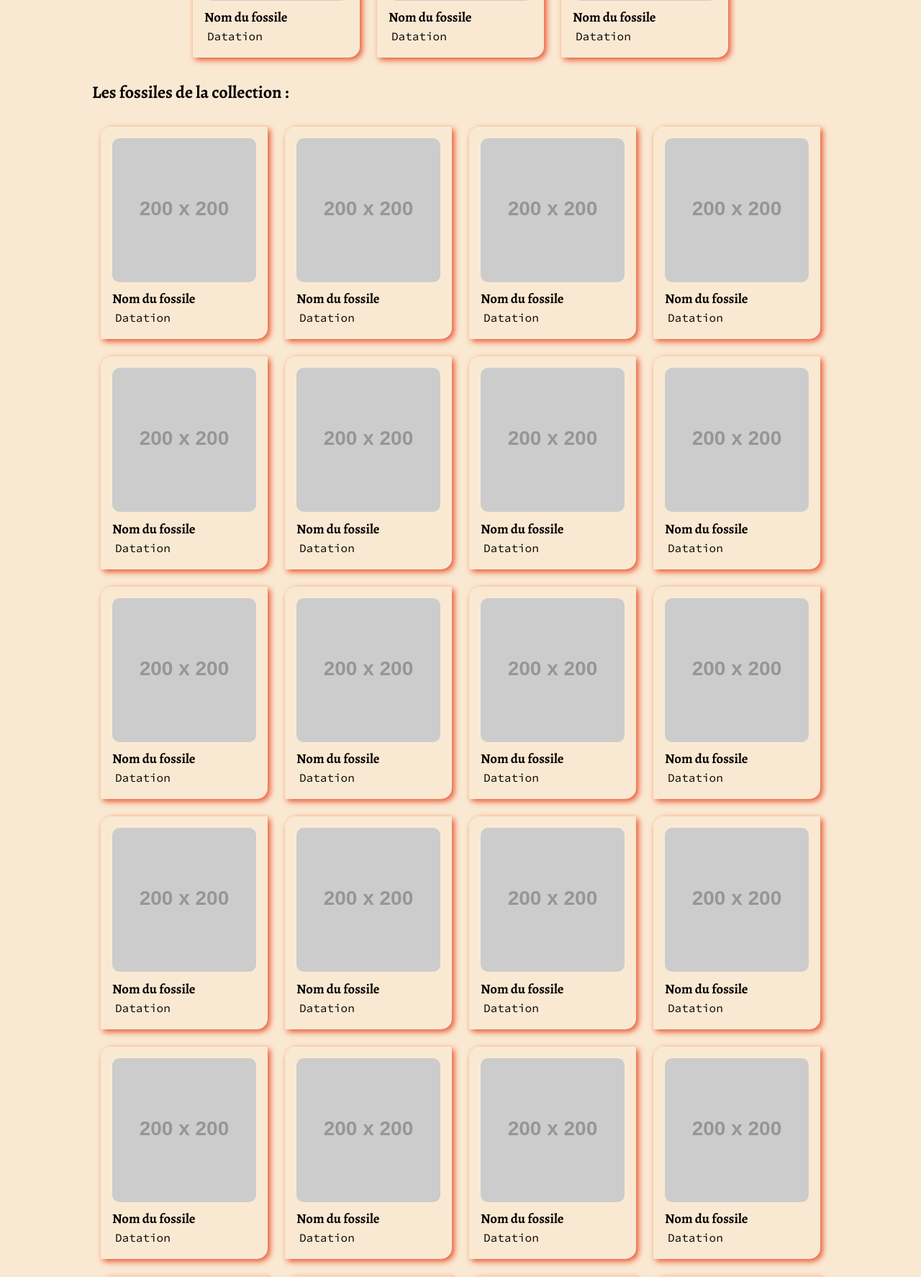
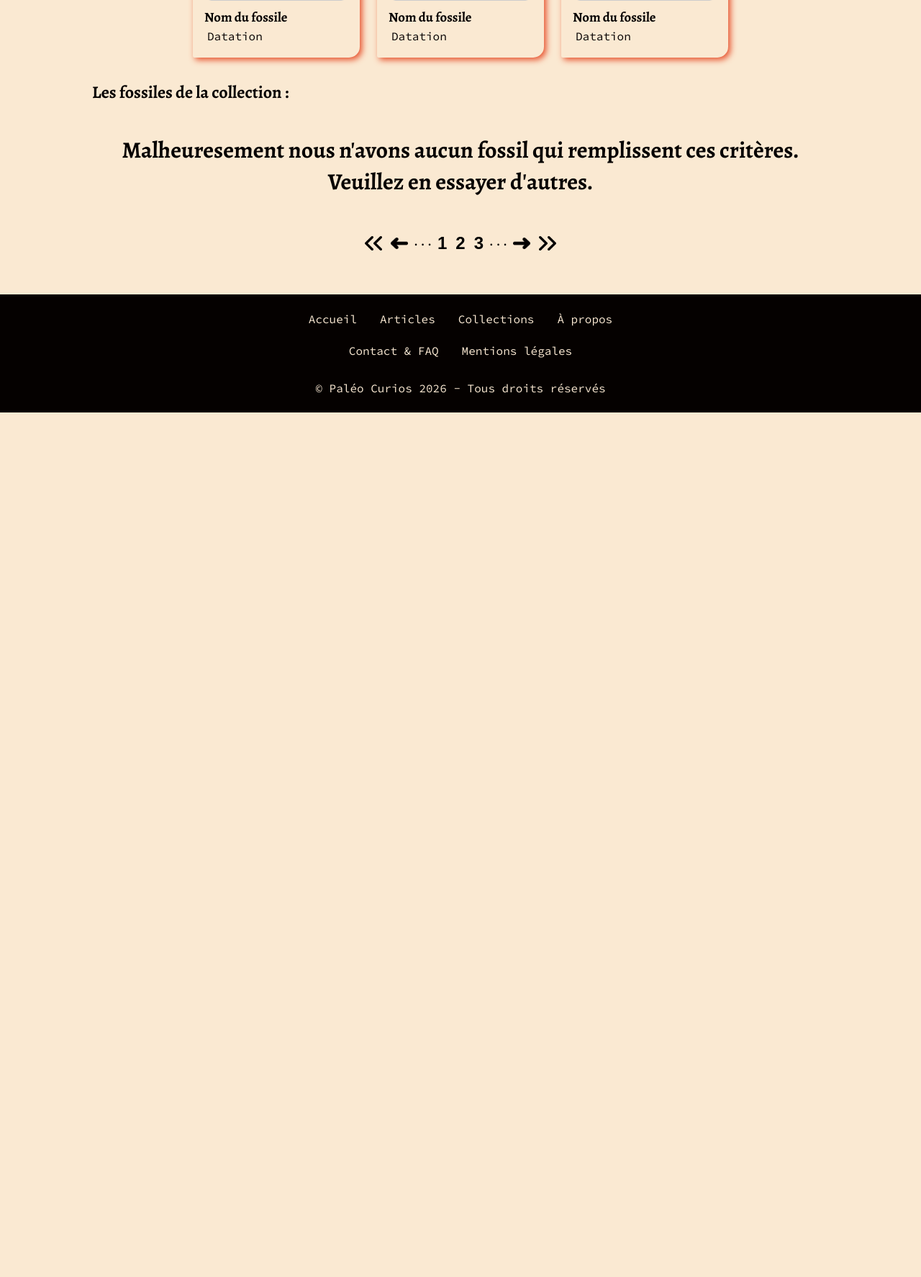
Before and after one commit to JMasingarbe/Paleo_Curios, a PHP site: page /public/HTML/collection.html in a window 1280 px wide. Shown: the part 814-2588 px from the top of the page at 72% size. After the commit the page ends 1387 px from the top, so only its background shows below. Run offline with PHP 8.4, Linux system fonts and the light colour scheme; grey boxes labelled with a size stand in for pictures from a placeholder-image service; some libraries are stand-ins or nearby versions; some web fonts are replaced.

Commit message:
FEAT: filtered fossils applying on cards, without nav

```diff
--- a/public/HTML/collection.html
+++ b/public/HTML/collection.html
@@ -325,6 +325,7 @@
                     <p>Datation</p>
                 </article>
             </a>
+            <h1 style="display: none;">Malheuresement nous n'avons aucun fossil qui remplissent ces critères.<br>Veuillez en essayer d'autres.</h1>
         </div>
 
         <!-- Page nav -->
@@ -344,7 +345,9 @@
                 <button type="button"><img src="../../src/asset/icons/noun-arrow-next-4971211.png" alt="Icône "></button>
                 <button type="button"><img src="../../src/asset/icons/noun-chevron-right-4213616.png" alt="Icône "></button>
             </div>
+
         </div>
+
     </main>
 
     <!-- Footer -->
--- a/public/style/css/collection.css
+++ b/public/style/css/collection.css
@@ -144,11 +144,14 @@ main #collection_fossils_title {
 main #collection_fossils {
   max-width: 1200px;
 }
+main #collection_fossils h1 {
+  text-align: center;
+}
 main .catalogue_nav {
   display: flex;
   flex-wrap: wrap;
   justify-content: center;
-  margin: 1rem 0.2rem 0 0.2rem;
+  margin: 1.75rem 0.2rem 1rem 0.2rem;
 }
 main .catalogue_nav span {
   margin-top: 0.1rem;
--- a/public/style/css/main.css
+++ b/public/style/css/main.css
@@ -175,6 +175,7 @@ article {
   padding: 1rem;
   box-shadow: 0.2rem 0.2rem 0.5rem #E7512C;
   border-radius: 15px 2.5px 15px 2.5px;
+  max-width: 232px;
 }
 article img {
   border-radius: 10px;
@@ -184,9 +185,17 @@ article img {
 }
 article h3 {
   margin: 0;
+  width: 195px;
+  white-space: nowrap;
+  overflow: hidden;
+  text-overflow: ellipsis;
 }
 article p {
   margin: 0.25rem;
+  width: 175px;
+  white-space: nowrap;
+  overflow: hidden;
+  text-overflow: ellipsis;
 }
 article {
   transition: transform 0.2s;
--- a/public/style/scss/collection.scss
+++ b/public/style/scss/collection.scss
@@ -163,13 +163,16 @@ main {
     }
     #collection_fossils {
         max-width: 1200px;
+        h1 {
+            text-align: center;
+        }
     }
 
     .catalogue_nav {
         display: flex;
         flex-wrap: wrap;
         justify-content: center;
-        margin: 1rem 0.2rem 0 0.2rem;
+        margin: 1.75rem 0.2rem 1rem 0.2rem;
         span {
             margin-top: 0.1rem;
         }
--- a/public/style/scss/main.scss
+++ b/public/style/scss/main.scss
@@ -183,7 +183,7 @@ article {
     padding: 1rem;
     box-shadow: 0.20rem 0.20rem 0.5rem $accent-color;
     border-radius: 15px 2.5px 15px 2.5px;
-
+    max-width: 232px;
     img {
         border-radius: 10px;
         margin-bottom: 0.4rem;
@@ -192,9 +192,17 @@ article {
     }
     h3 {
         margin: 0;
+        width: 195px;
+        white-space: nowrap;
+        overflow: hidden;
+        text-overflow: ellipsis;
     }
     p {
         margin: 0.25rem;
+        width: 175px;
+        white-space: nowrap;
+        overflow: hidden;
+        text-overflow: ellipsis;
     }
 
     transition: transform 0.2s;
```
Also changed, not shown: src/script/collection.js (+55 -13 lines), 2 other files.
